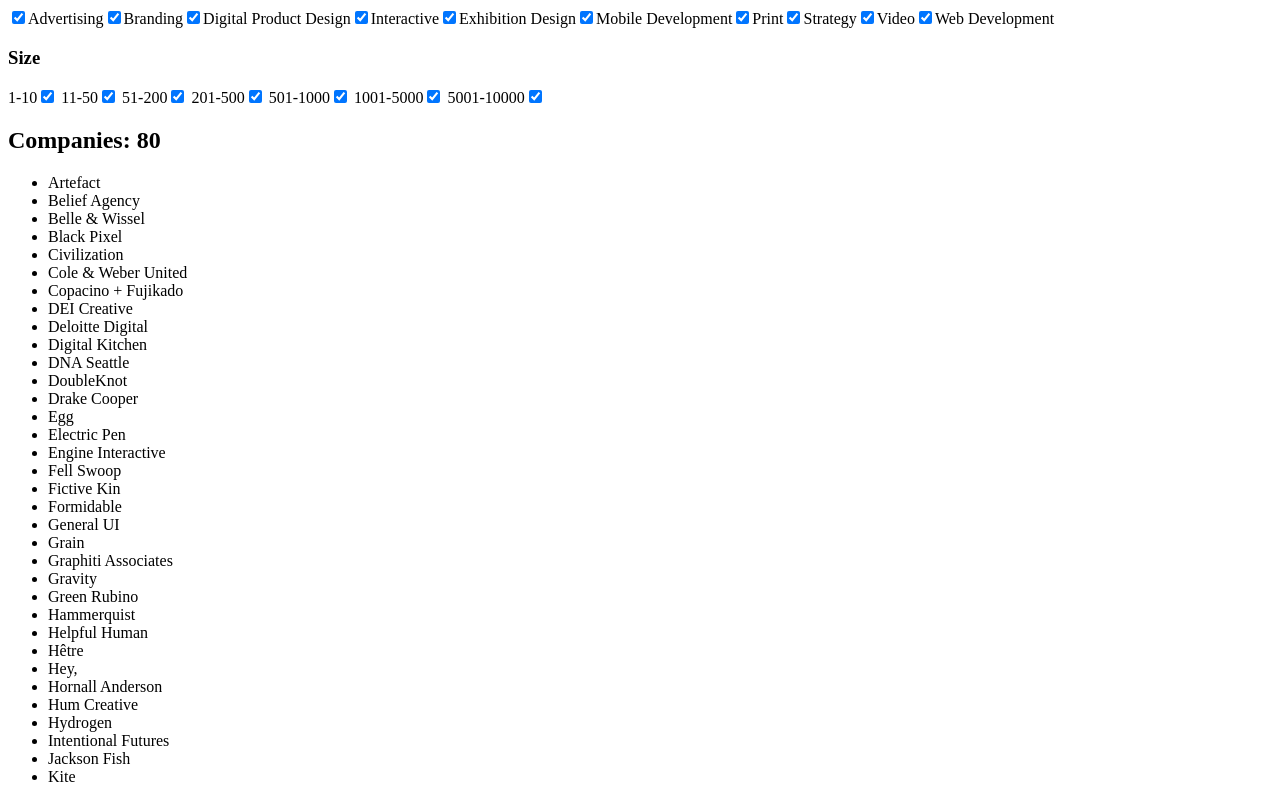
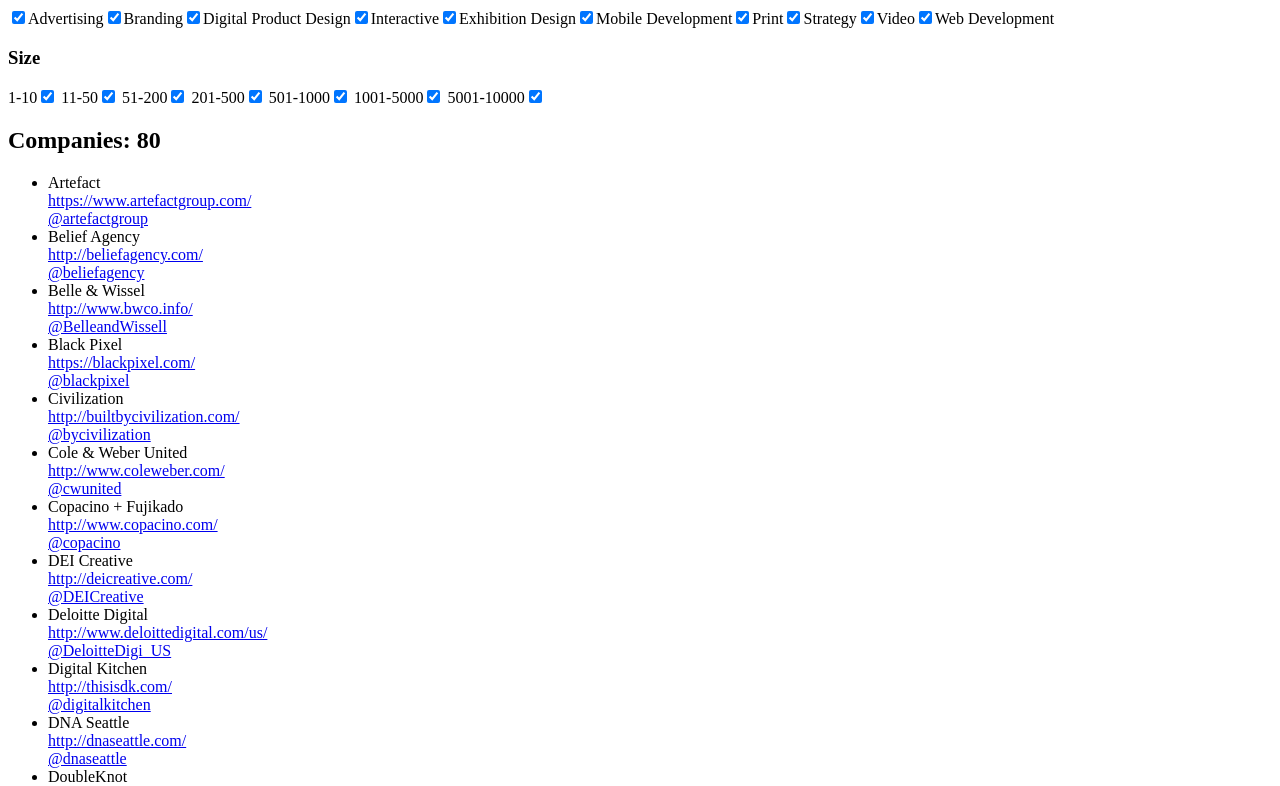
Before and after one commit to seattledesigninfo/seattledesign.info, a React (Create React App) app: page / in a window 1280 px wide. Shown: the top 786 px of the page. Built offline with nearby package versions, Linux system fonts and the light colour scheme.

Commit message:
Show twitter handle and URL per company

```diff
--- a/src/components/Company.js
+++ b/src/components/Company.js
@@ -5,8 +5,11 @@ class Company extends React.Component {
     const details = this.props.details;
 
     return(
-      <li className="company" data-is-active={this.props.active} onClick={() => this.props.showDetails(this.props.details) }>
-        {details.name}
+      <li className="company"
+        data-is-active={this.props.active}>
+          <div className="company-name">{details.name}</div>
+          <div className="company-name"><a href={details.url}>{details.url}</a></div>
+          <div className="company-name"><a href={`http://twitter.com/${details.twitter}`}>{details.twitter}</a></div>
       </li>
     )
   }
```
